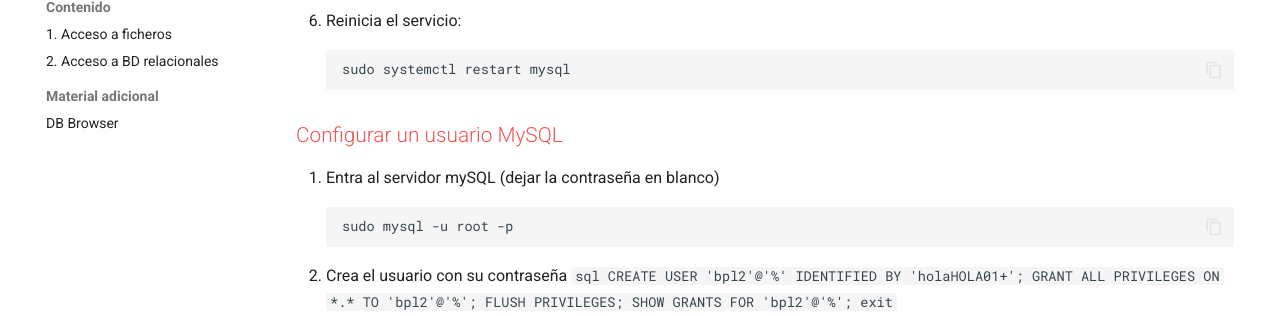
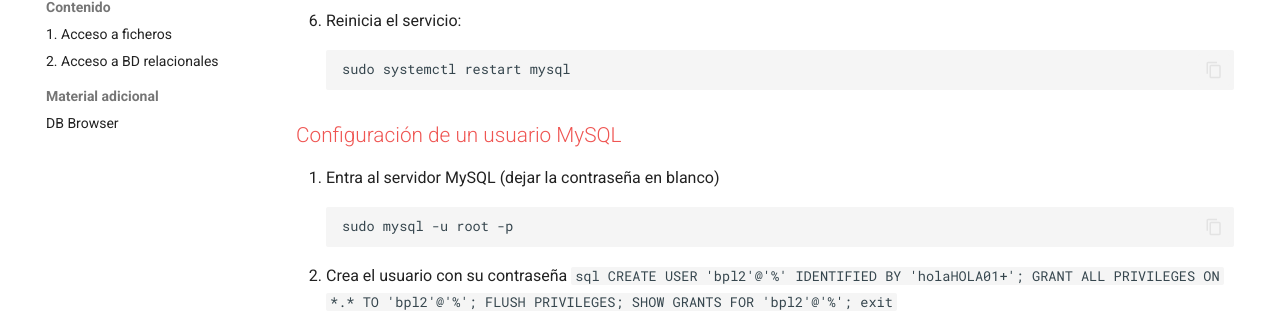
Before and after one commit to bpaterna/acceso_datos, an MkDocs documentation site: the page built from docs/AWSlab.md, in a window 1280 px wide and 900 px high, scrolled down 11172 px. Shown: the part 137-453 px from the top of the window. Built offline with MkDocs 1.6.1 and Material for MkDocs 9.7.7, drawn with Linux system fonts in a browser that asks for light colours; some of the changed text lies outside the part shown.

Commit message:
Update AWSlab.md

````diff
--- a/docs/AWSlab.md
+++ b/docs/AWSlab.md
@@ -7,7 +7,7 @@
 |1.0 | 11-10-2025 | Adaptación de los materiales a markdown|
 
 
-<span class="mi_h3">Instalar el servidor</span>
+<span class="mi_h3">Instalación del servidor</span>
 
 A continuación se describen los pasos para crear un servidor Ubuntu en un laboratorio de aprendizaje de AWS Academy.
 
@@ -64,7 +64,7 @@ A continuación se describen los pasos para crear un servidor Ubuntu en un labor
 
 
 
-<span class="mi_h3">Instalar mySQL</span>
+<span class="mi_h3">Instalación de MySQL</span>
 
 1. Actualiza la lista de paquetes del servidor:
     ```bash
@@ -99,9 +99,9 @@ A continuación se describen los pasos para crear un servidor Ubuntu en un labor
     ```
 
 
-<span class="mi_h3">Configurar un usuario MySQL</span>
+<span class="mi_h3">Configuración de un usuario MySQL</span>
 
-1. Entra al servidor mySQL (dejar la contraseña en blanco)
+1. Entra al servidor MySQL (dejar la contraseña en blanco)
     ```bash
     sudo mysql -u root -p
     ```
````
